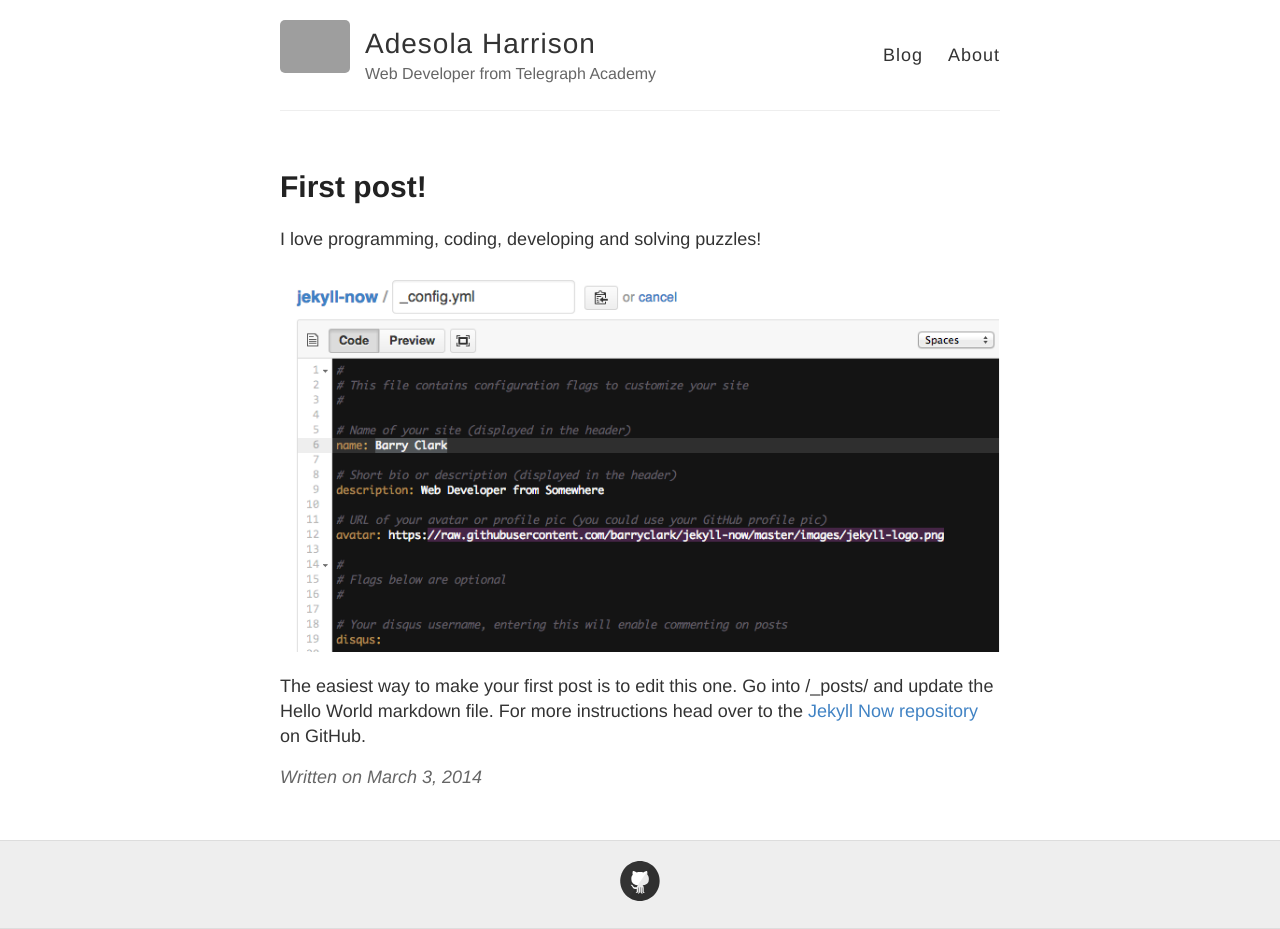
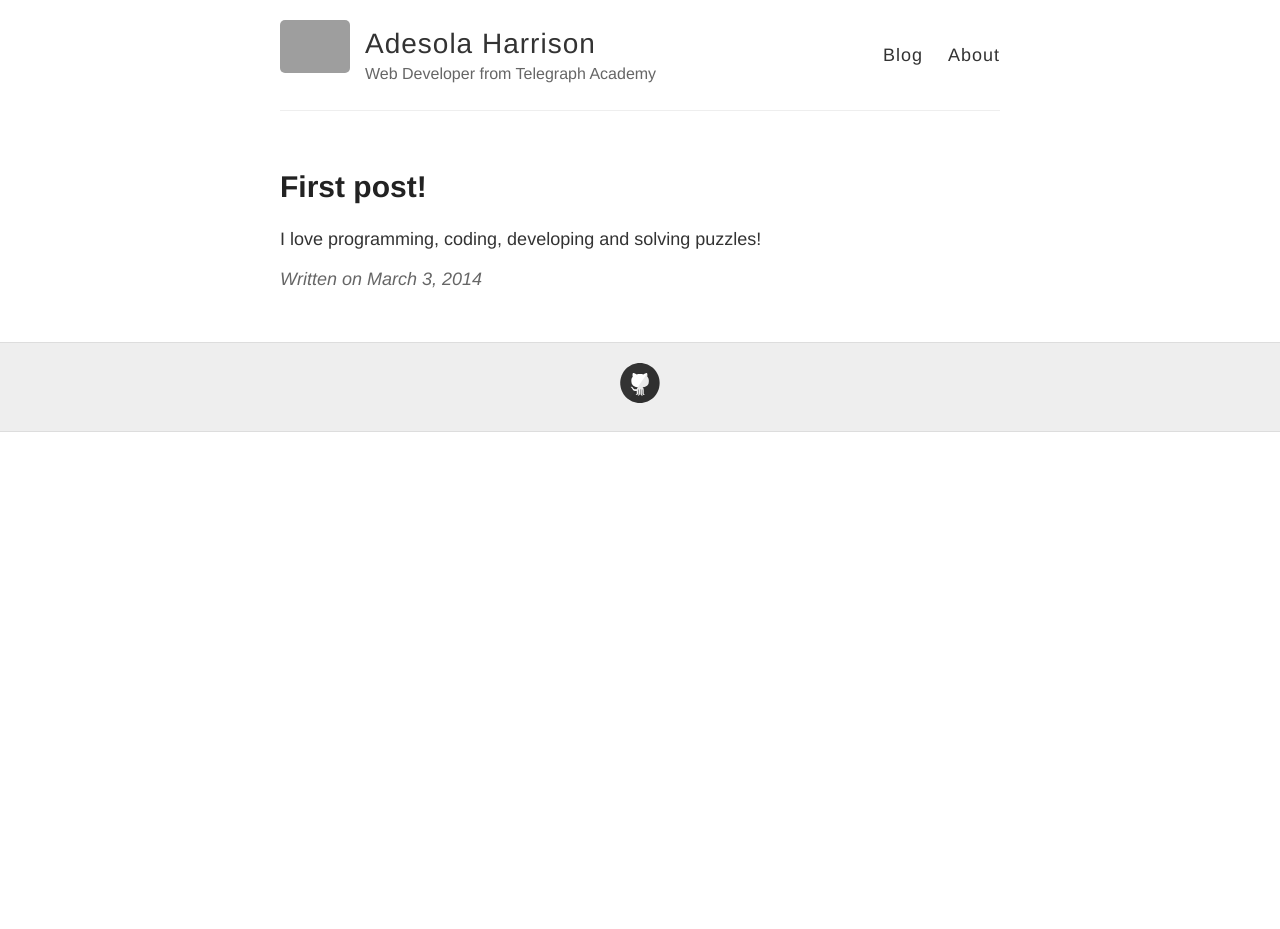
Before and after one commit to HarrisonA/HarrisonA.github.io, a Jekyll site: the page built from _posts/2014-3-3-Hello-World.md, in a window 1280 px wide. Built offline with Jekyll 4.4.1, drawn with Linux system fonts in a browser that asks for light colours; Markdown is read by kramdown in place of the engine named in the settings; after the commit the page ends 900 px from its top, so only the background shows below that; grey boxes are pictures that could not be loaded.

Commit message:
Update to first blog post!

```diff
--- a/_posts/2014-3-3-Hello-World.md
+++ b/_posts/2014-3-3-Hello-World.md
@@ -4,7 +4,3 @@ title: First post!
 ---
 
 I love programming, coding, developing and solving puzzles!
-
-![_config.yml]({{ site.baseurl }}/images/config.png)
-
-The easiest way to make your first post is to edit this one. Go into /_posts/ and update the Hello World markdown file. For more instructions head over to the [Jekyll Now repository](https://github.com/barryclark/jekyll-now) on GitHub.
```
Also changed, not shown: _posts/postTEMPLATE.md (added, +10 -0 lines).
